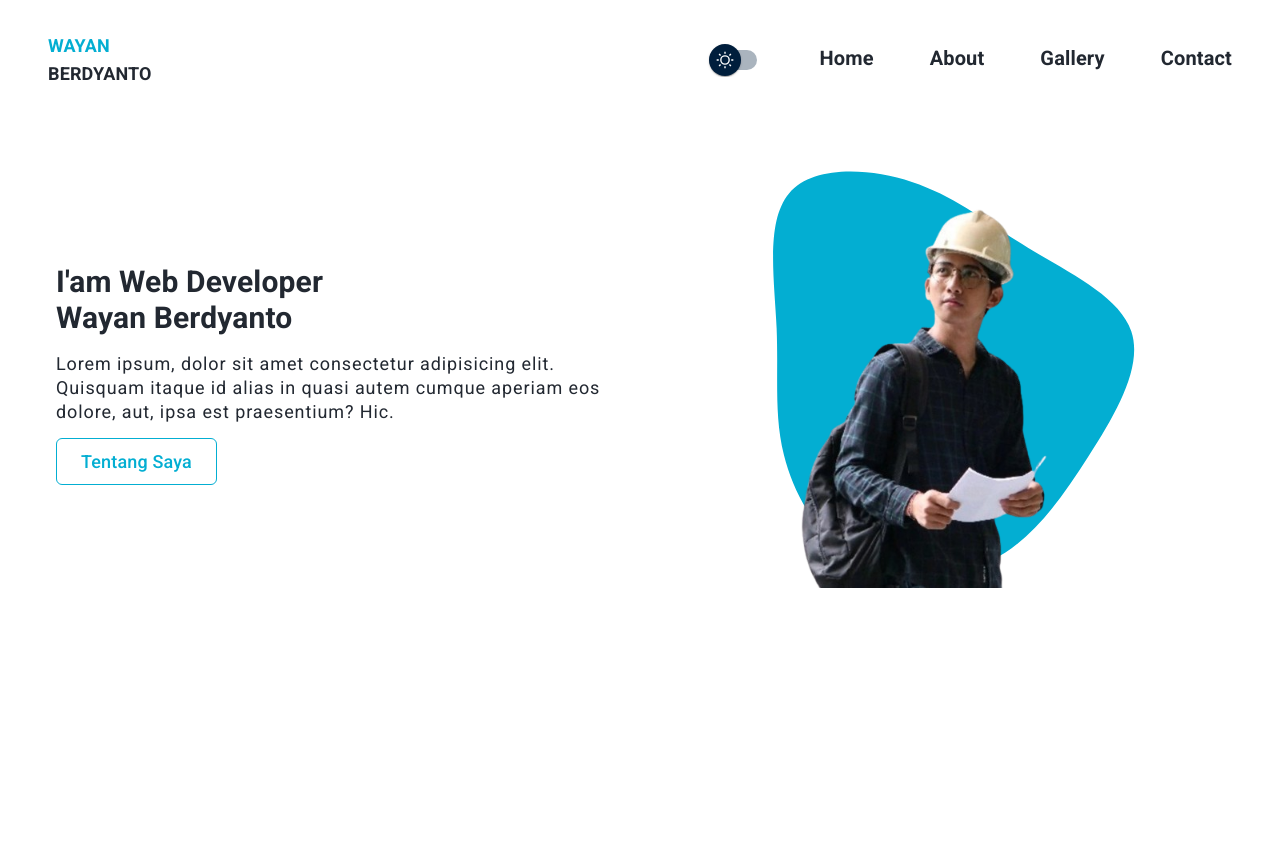
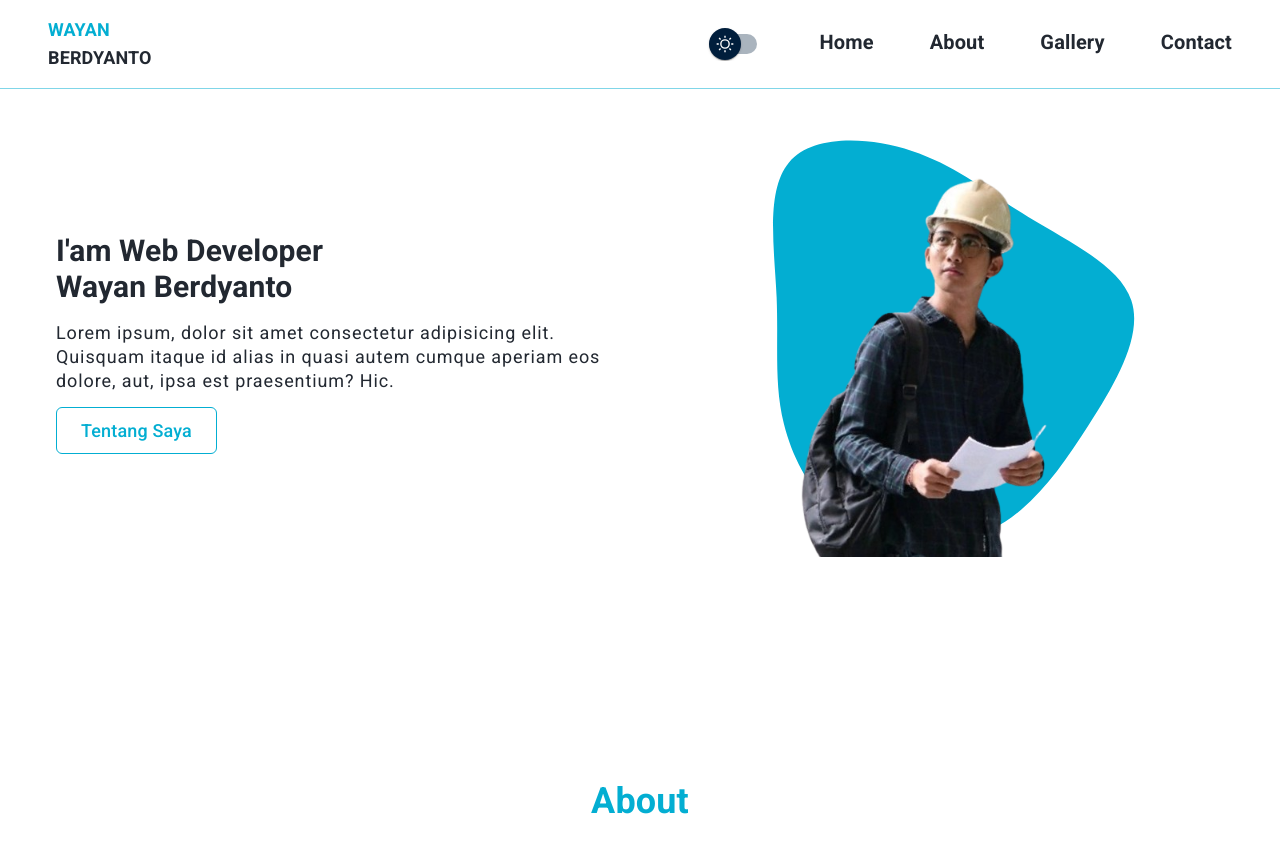
Before and after one commit to WayanBerdyanto/portofolio, a React (Create React App) app: page / in a window 1280 px wide. Before the commit the page ends 800 px from the top, so only its background shows below. Built offline with nearby package versions, Linux system fonts and the light colour scheme.

Commit message:
Move Home in Pages and Add About Folder

```diff
--- a/src/App.js
+++ b/src/App.js
@@ -1,12 +1,14 @@
 import "./App.css";
 import Header from "./components/Header/Header";
-import Home from "./components/Home/Home";
+import Home from "./pages/Home/Home";
+import About from "./pages/About/About";
 
 function App() {
   return (
     <>
       <Header />
       <Home />
+      <About />
     </>
   );
 }
--- a/src/components/Header/Header.jsx
+++ b/src/components/Header/Header.jsx
@@ -1,4 +1,4 @@
-import { useState, useContext } from "react";
+import { useState, useContext, useEffect } from "react";
 import MenuIcon from '@mui/icons-material/Menu';
 import CloseIcon from '@mui/icons-material/Close';
 import MaterialUISwitch from "../Buttons/Switch";
@@ -7,37 +7,55 @@ import { ColorModeContext } from '../Theme/Theme';
 function Header() {
     const [toggleNavbar, setToggleNavbar] = useState(false);
     const { toggleColorMode } = useContext(ColorModeContext);
+    useEffect(() => {
+        const handleScroll = () => {
+            if (window.pageYOffset > 0) {
+                setNavbarFixed(true);
+            } else {
+                setNavbarFixed(false);
+            }
+        };
+
+        window.addEventListener('scroll', handleScroll);
+
+        return () => {
+            window.removeEventListener('scroll', handleScroll);
+        };
+    }, []);
+
+    const [navbarFixed, setNavbarFixed] = useState(false);
     return (
         <>
-            <header className="py-8 px-12">
+            <header className={`py-4 px-12 bg-transparent top-0 left-0 z-10 border-b-[1px] border-primary border-opacity-50 ${navbarFixed ? 'navbar-fixed' : ''}`}>
                 <nav className="flex flex-wrap items-center justify-between">
                     <div className="text-lg font-bold uppercase">
                         <span className="block text-primary dark:text-primary">Wayan</span>
                         <span className="block text-dark dark:text-light">Berdyanto</span>
                     </div>
-                    <div
-                        className="cursor-pointer z-999 md:hidden"
-                        onClick={() => setToggleNavbar(toggleNavbar ? false : true)}>
-                        {toggleNavbar ? <CloseIcon className="text-light duration-500 hover:text-secondary" /> : <MenuIcon className="duration-500 hover:text-primary " />}
-                    </div>
 
                     <div className="text-dark hidden md:inline-block font-semibold text-xl">
                         <MaterialUISwitch onChange={toggleColorMode} className="mr-14" />
-                        <a className="mt-10 mr-14 duration-500 dark:text-light hover:text-primary dark:hover:text-primary" href="">Home</a>
-                        <a className="mr-14 duration-500 dark:text-light hover:text-primary dark:hover:text-primary" href="">About</a>
-                        <a className="mr-14 duration-500 dark:text-light hover:text-primary dark:hover:text-primary" href="">Gallery</a>
-                        <a className="duration-500 dark:text-light hover:text-primary dark:hover:text-primary" href="">Contact</a>
+                        <a className="mt-10 mr-14 duration-500 dark:text-light hover:text-primary dark:hover:text-primary" href="#home">Home</a>
+                        <a className="mr-14 duration-500 dark:text-light hover:text-primary dark:hover:text-primary" href="#about">About</a>
+                        <a className="mr-14 duration-500 dark:text-light hover:text-primary dark:hover:text-primary" href="#gallery">Gallery</a>
+                        <a className="duration-500 dark:text-light hover:text-primary dark:hover:text-primary" href="#contact">Contact</a>
                     </div>
                 </nav>
             </header>
 
+            <div
+                className="fixed top-5 right-5 cursor-pointer z-9999 md:hidden"
+                onClick={() => setToggleNavbar(toggleNavbar ? false : true)}>
+                {toggleNavbar ? <CloseIcon className="text-light duration-500 hover:text-secondary" /> : <MenuIcon className="duration-500 hover:text-primary " />}
+            </div>
+
             {/* Start Responsive Mobile */}
-            <div className={`fixed top-0 right-0 h-full bg-primary w-1/2 p-5 rounded-l-lg z-40 transition-transform transform md:hidden text-xl ps-8 ${toggleNavbar ? '-translate-x-0' : 'translate-x-full'}`}>
-                <MaterialUISwitch onChange={toggleColorMode}  />
-                <a className="text-light mt-8 mb-7 block duration-500 hover:text-secondary" href="">Home</a>
-                <a className="text-light mb-7 block duration-500 hover:text-secondary" href="">About</a>
-                <a className="text-light mb-7 block duration-500 hover:text-secondary" href="">Gallery</a>
-                <a className="text-light mb-7 block duration-500 hover:text-secondary" href="">Contact</a>
+            <div className={`fixed top-0 right-0 h-full bg-primary w-1/2 p-5 rounded-l-lg transition-transform transform md:hidden text-xl ps-8 z-999 ${toggleNavbar ? '-translate-x-0' : 'translate-x-full'}`}>
+                <MaterialUISwitch onChange={toggleColorMode} />
+                <a className="text-light mt-8 mb-7 block duration-500 hover:text-secondary" href="#home">Home</a>
+                <a className="text-light mb-7 block duration-500 hover:text-secondary" href="#about">About</a>
+                <a className="text-light mb-7 block duration-500 hover:text-secondary" href="#gallery">Gallery</a>
+                <a className="text-light mb-7 block duration-500 hover:text-secondary" href="#contact">Contact</a>
             </div>
             {/* End Responsive Mobile */}
         </>
--- a/src/index.css
+++ b/src/index.css
@@ -2,15 +2,11 @@
 @tailwind components;
 @tailwind utilities;
 
-.slide-enter {
-  @apply transform translate-x-full;
+html {
+  @apply scroll-smooth
 }
-.slide-enter-active {
-  @apply transform translate-x-0 transition duration-300 ease-in-out;
+.navbar-fixed{
+  @apply fixed z-99 bg-slate-300 top-0 left-0 w-full bg-opacity-60 dark:bg-slate-800 dark:bg-opacity-60;
+  backdrop-filter: blur(5px);
+  box-shadow: inset 0 -1px 0 0 rgba(0,0,0,0,0.2);
 }
-.slide-exit {
-  @apply transform translate-x-0;
-}
-.slide-exit-active {
-  @apply transform translate-x-full transition duration-300 ease-in-out;
-}
--- /dev/null
+++ b/src/pages/About/About.jsx
@@ -0,0 +1,11 @@
+function About(){
+    return(
+        <section id="about" className="py-8 px-12  pt-48">
+            <div className="container">
+                <h1 className="text-center text-primary text-4xl font-semibold">About</h1>
+            </div>
+        </section>
+    );
+}
+
+export default About;
```
Also changed, not shown: src/pages/Home/Home.jsx (renamed from src/components/Home/Home.jsx).
